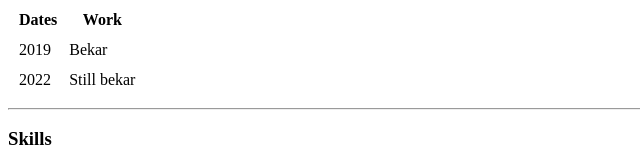
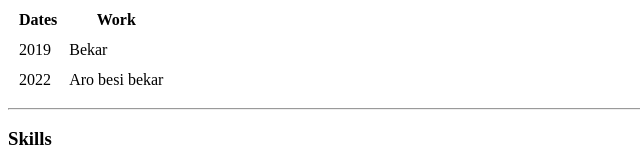
Before and after one commit to Himu-Vai/1st-Website, a plain HTML site: page index.html in a window 1280 px wide. Shown: the part 417-583 px from the top of the page, 0-640 px from the left. Drawn offline with Linux system fonts and the light colour scheme.

Commit message:
Update index.html

```diff
--- a/index.html
+++ b/index.html
@@ -43,7 +43,7 @@
       </tr>
       <tr>
         <td>2022</td>
-        <td>Still bekar</td>
+        <td>Aro besi bekar</td>
       </tr>
     </tbody>
 
```
